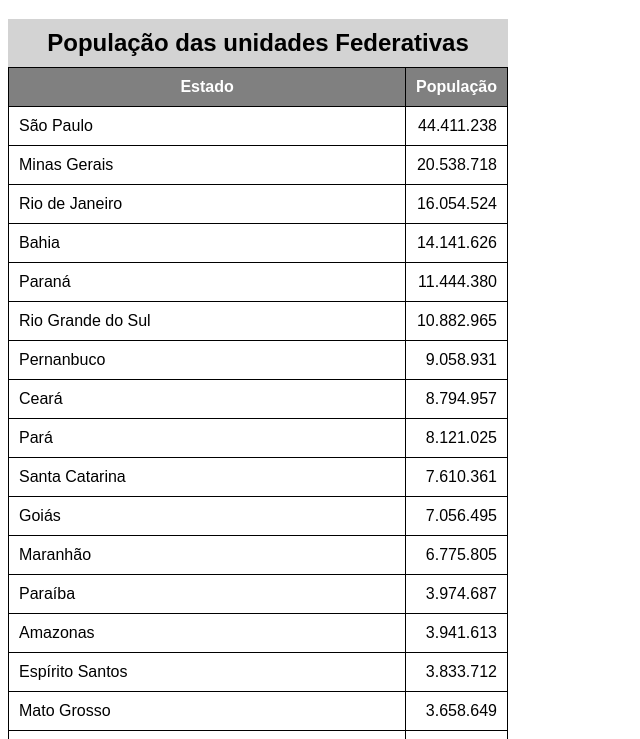
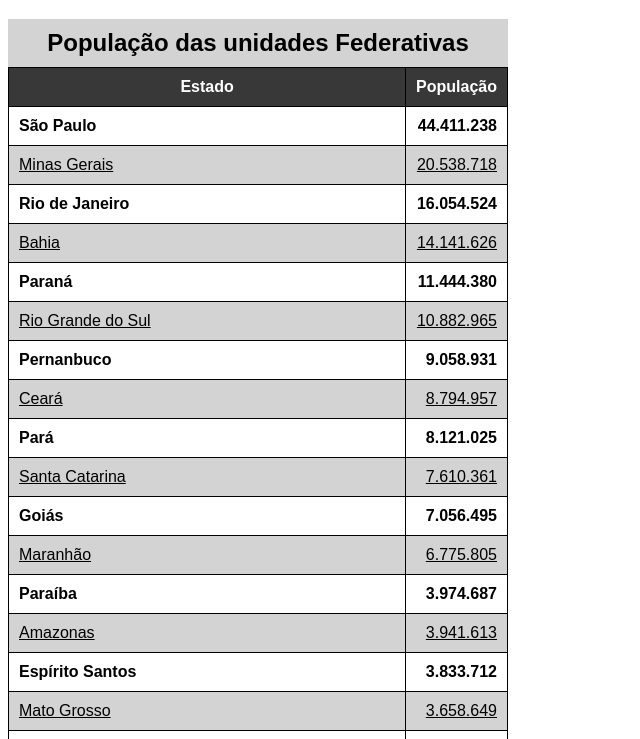
Before and after one commit to gabrieldiscord/html-css, a plain HTML site: page exercicios/ex023/tabela002.html in a window 1280 px wide. Shown: the part 61-800 px from the top of the page, without its empty margins (0-640 px from the left). Drawn offline with Linux system fonts and the light colour scheme.

Commit message:
Update tabela002.html

```diff
--- a/exercicios/ex023/tabela002.html
+++ b/exercicios/ex023/tabela002.html
@@ -12,6 +12,7 @@
         table {
             width: 500px;
             border-collapse: collapse;
+            position: relative;
         }
 
         td, th {
@@ -29,6 +30,23 @@
         thead, tfoot {
             background-color: gray;
             color: white;
+        }
+
+        thead > tr > th {
+            position: sticky;
+            top: -1px;
+            background-color: #383838;
+        }
+
+        tbody > tr:nth-child(odd) { /* 2n-1 */
+            background-color: white;
+            font-weight: bold;
+        }
+
+
+        tbody > tr:nth-child(even) { /* 2n */
+            background-color: lightgray;
+            text-decoration: underline;
         }
 
         .num {
```
